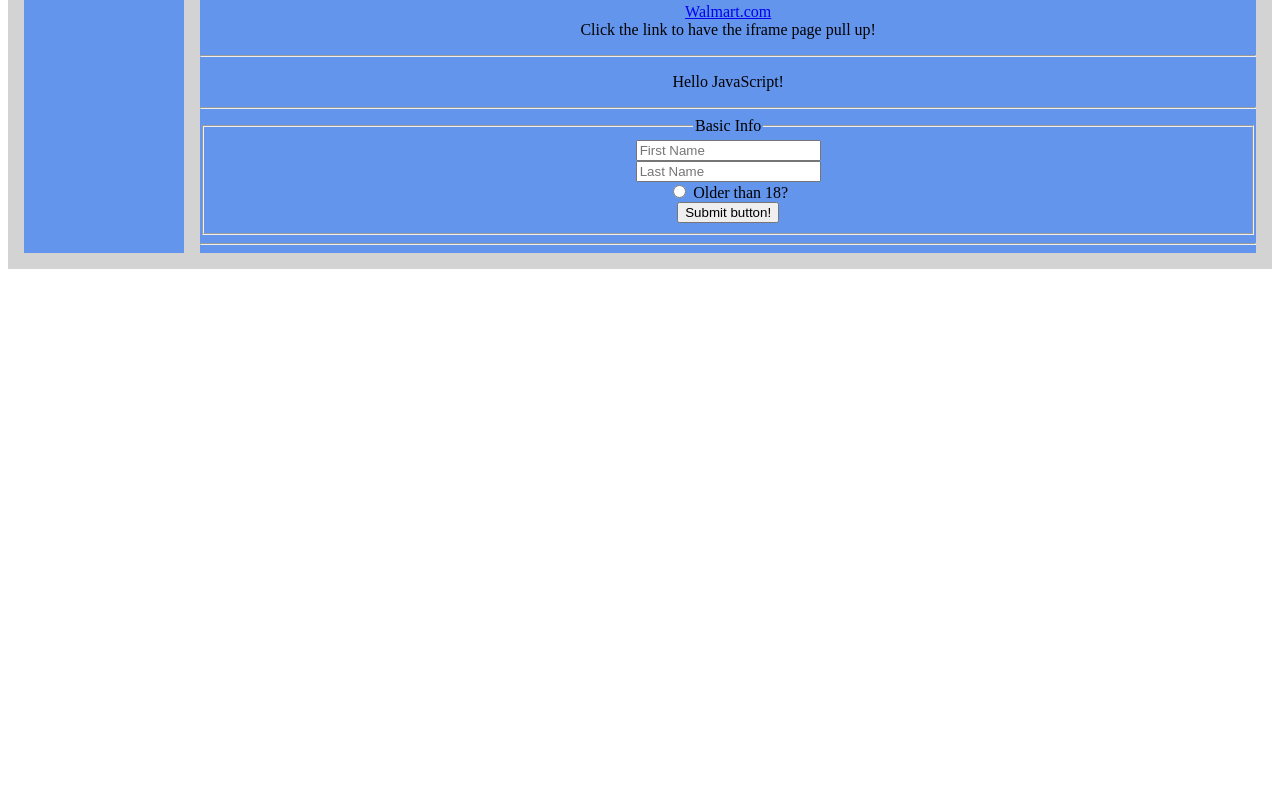
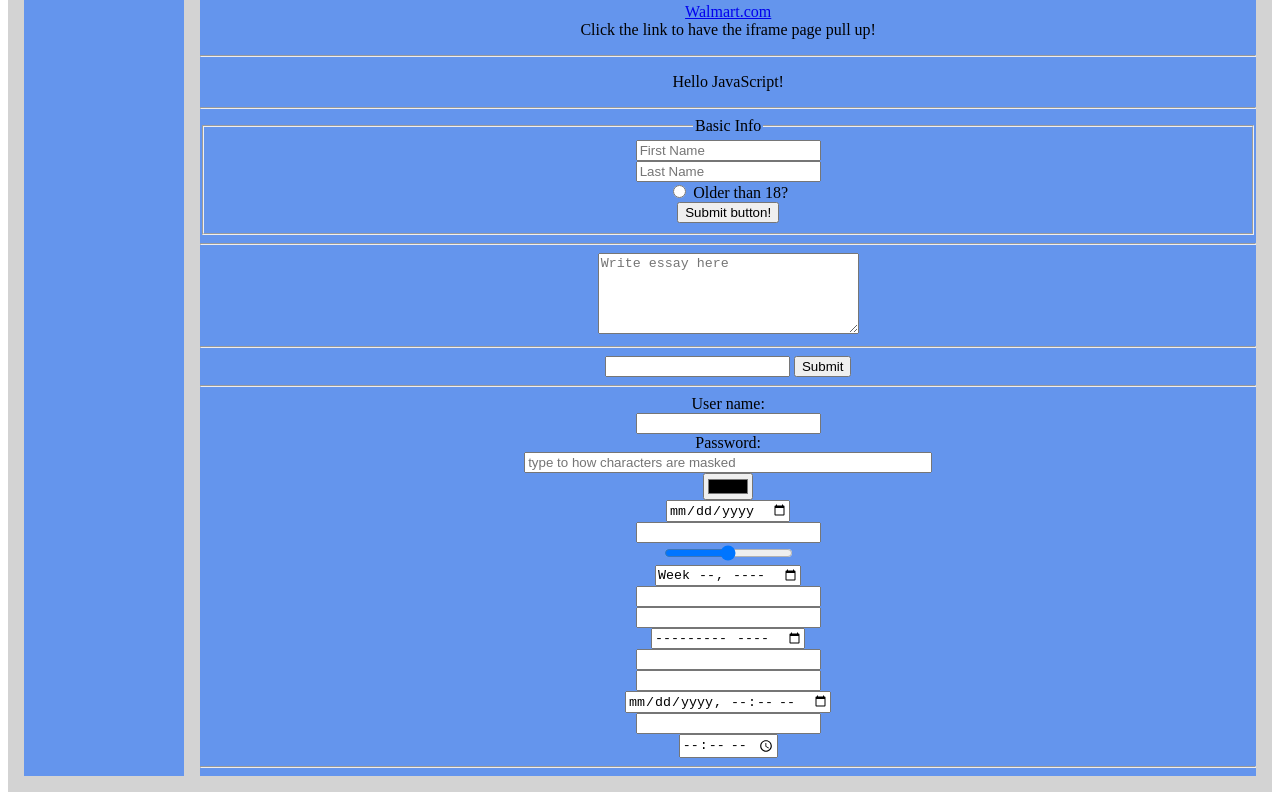
Before and after one commit to joshSummerhays/HTML-Tags-Galore, a plain HTML site: page index.html in a window 1280 px wide. Shown: the part 2744-3544 px from the top of the page. Before the commit the page ends 3021 px from the top, so only its background shows below. Drawn offline with Linux system fonts and the light colour scheme.

Commit message:
(feat) add more form tags

```diff
--- a/index.css
+++ b/index.css
@@ -84,3 +84,7 @@ table th {
 .anch:hover {
     background-color: #111111;
 }
+
+.inputPass {
+    width: 400px;
+}
--- a/index.html
+++ b/index.html
@@ -208,6 +208,40 @@
           </fieldset>
         </form>
         <hr>
+        <textarea name="essay" rows="5" cols="30" placeholder="Write essay here"></textarea>
+        <hr>
+        <form action="some action">
+          <input list="cars" name="car">
+          <datalist id="cars">
+            <option value="Mustang">
+            <option value="Camero">
+            <option value="GTR">
+            <option value="Corvette">
+            <option value="Jeep">
+          </datalist>
+          <input type="submit">
+        </form>
+        <hr>
+        <form>
+          User name:<br>
+          <input type="text" name="username"><br>
+          Password:<br>
+          <input class="inputPass" type="password" name="pass" placeholder="type to how characters are masked"><br>
+          <input type="color" name="username"><br>
+          <input type="date" name="username"><br>
+          <input type="email" name="username"><br>
+          <input type="range" name="username"><br>
+          <input type="week" name="username"><br>
+          <input type="tel" name="username"><br>
+          <input type="search" name="username"><br>
+          <input type="month" name="username"><br>
+          <input type="url" name="username"><br>
+          <input type="datetime" name="username"><br>
+          <input type="datetime-local" name="username"><br>
+          <input type="number" name="username"><br>
+          <input type="time" name="username"><br>
+        </form>
+        <hr>
         <!-- <aside> Defines content aside from the page content
         <audio> Defines sound content
         <b> Defines bold text
```
